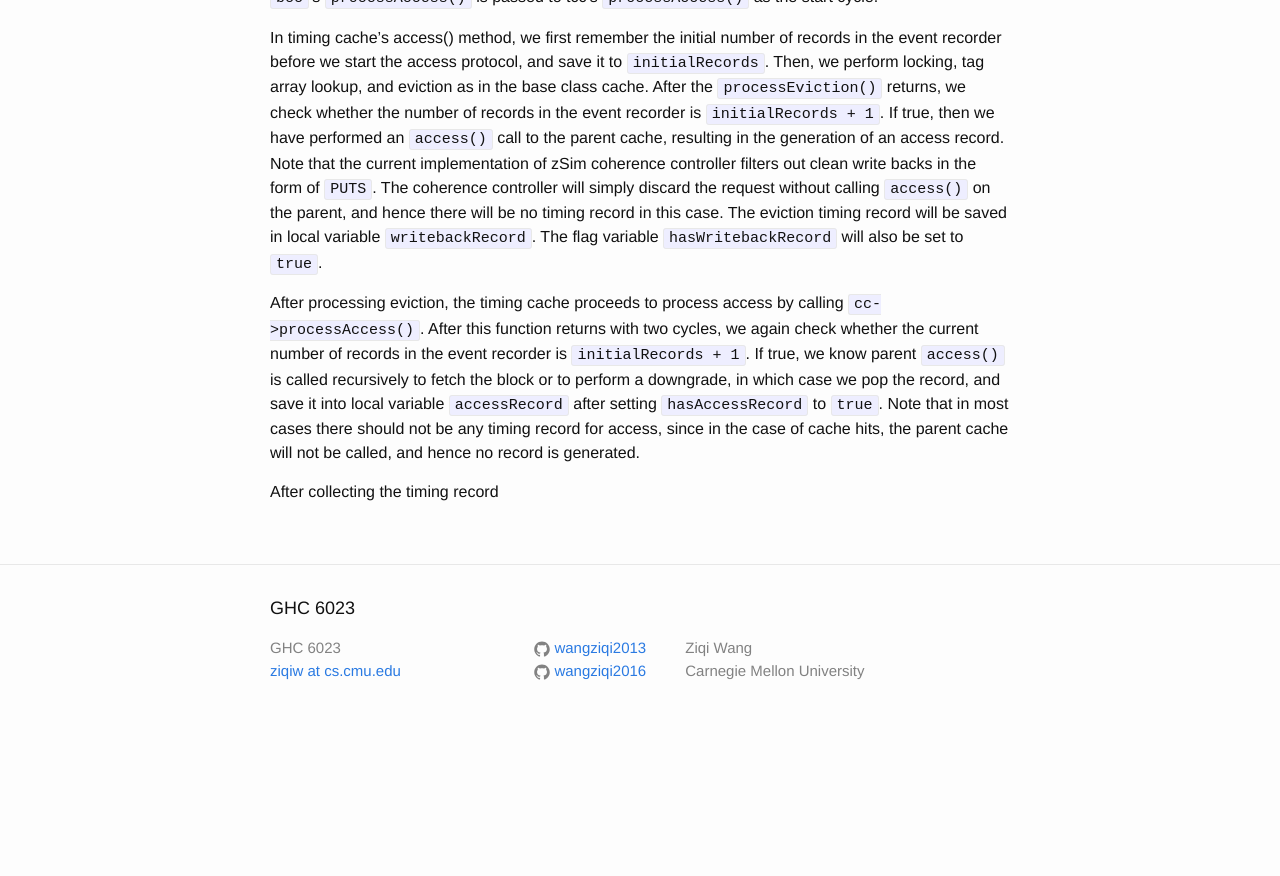
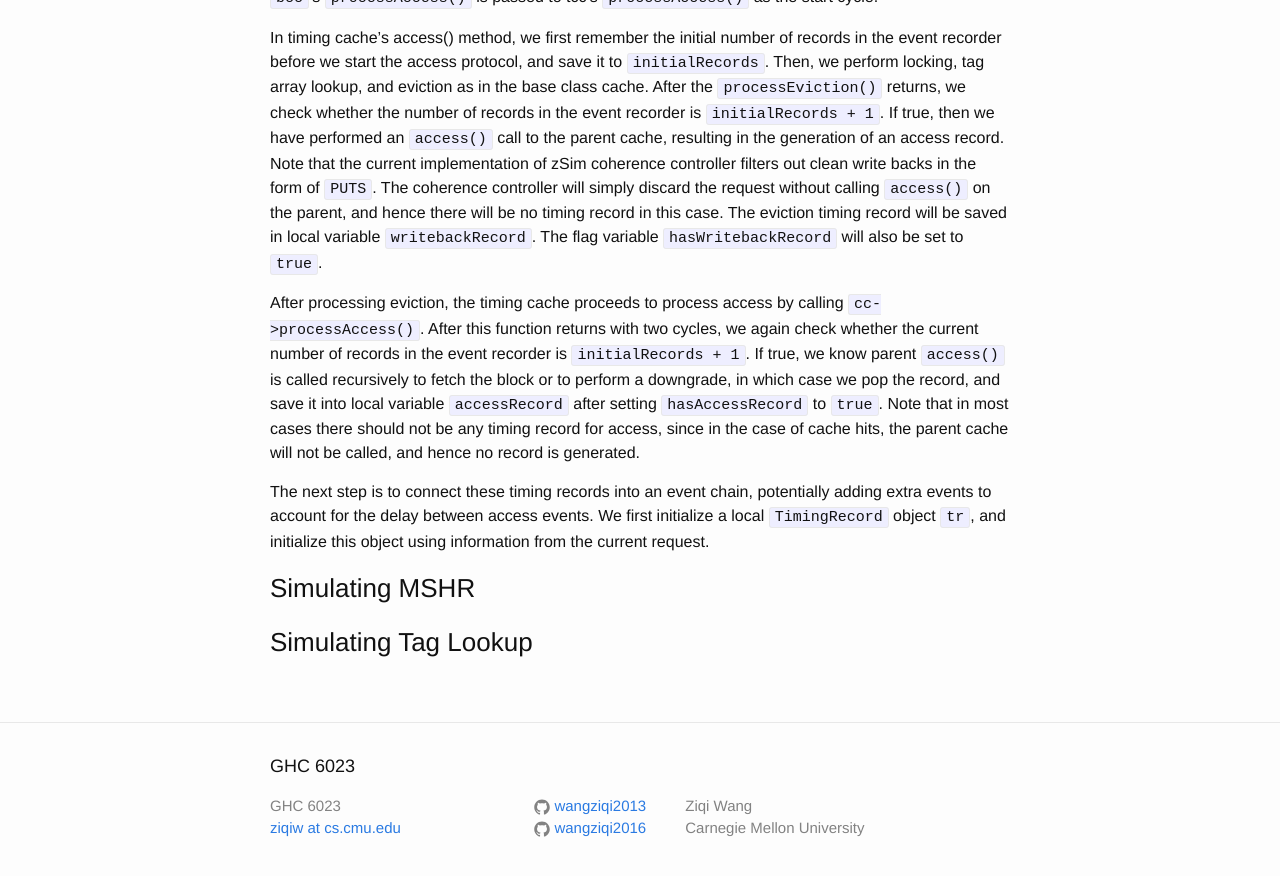
Before and after one commit to wangziqi2013/wangziqi2013.github.io, a Jekyll site: the page built from _posts/2019-01-22-understand-zsim-contention-sim.markdown, in a window 1280 px wide and 900 px high, scrolled down 10505 px. Shown: the top 876 px of the window. Built offline with Jekyll 4.4.1, drawn with Linux system fonts in a browser that asks for light colours; before the commit the page ends 11247 px from its top, so only the background shows below that.

Commit message:
Adding titles

```diff
--- a/_posts/2019-01-22-understand-zsim-contention-sim.markdown
+++ b/_posts/2019-01-22-understand-zsim-contention-sim.markdown
@@ -393,4 +393,10 @@ a downgrade, in which case we pop the record, and save it into local variable `a
 to `true`. Note that in most cases there should not be any timing record for access, since in the case of cache hits,
 the parent cache will not be called, and hence no record is generated.
 
-After collecting the timing record
+The next step is to connect these timing records into an event chain, potentially adding extra events to account
+for the delay between access events. We first initialize a local `TimingRecord` object `tr`, and initialize this object
+using information from the current request.
+
+### Simulating MSHR
+
+### Simulating Tag Lookup
```
